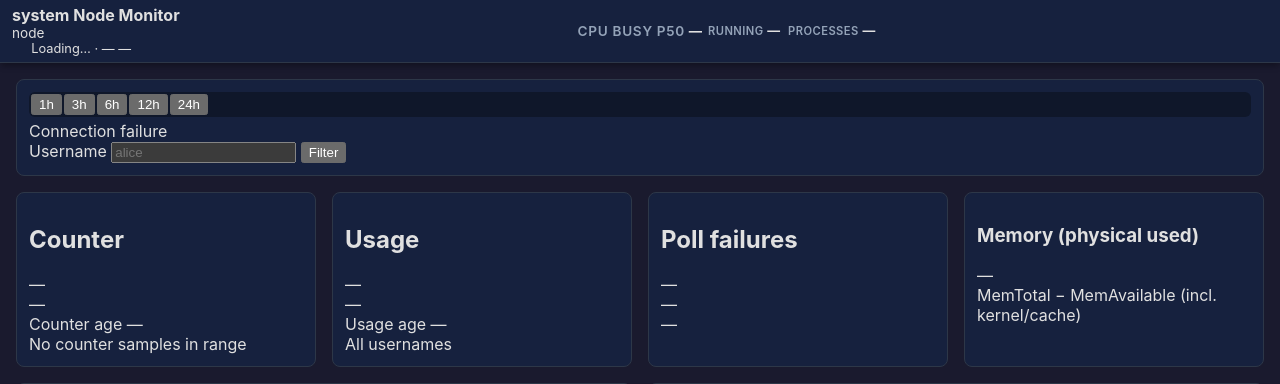
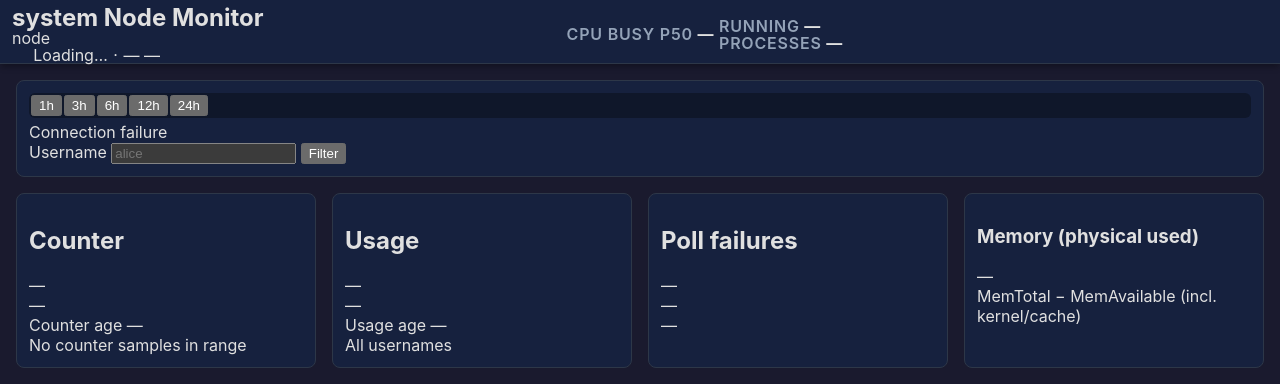
Before and after one commit to jtchilders/node-monitor, a FastAPI app: page / in a window 1280 px wide. Shown: the top 384 px of the page. Run offline with FastAPI, Linux system fonts and the light colour scheme; data that the repository does not hold is empty; some libraries are stand-ins or nearby versions.

Commit message:
fix(web/header): restore base typography (no reductions), two-row identity grid, visible/contained, overflow:visible; fix test assertions

```diff
--- a/node_monitor/web/static/styles.css
+++ b/node_monitor/web/static/styles.css
@@ -28,14 +28,12 @@ body {
 .detail-panel { min-width: 0; }
 .header-identity,
 .header-hero,
-.header-stats { margin-top: 0; margin-bottom: 0; line-height: 1.25; overflow: hidden; }
-.header-identity h1 { margin: 0; font-size: 1rem; line-height: 1.2; }
-.header-node { margin: 0; font-size: .85rem; line-height: 1.2; }
-.connection-line { margin: 0; font-size: .8rem; line-height: 1.2; white-space: nowrap; overflow: hidden; text-overflow: ellipsis; }
-.header-hero { text-align: center; font-size: .85rem; margin: 0; }
-.header-stats { display: flex; gap: .5rem; margin: 0; font-size: .8rem; align-items: center; }
-.header-stat { margin: 0; line-height: 1.2; }
-.header-stat .metric-label { font-size: .7rem; letter-spacing: .04em; }
+.header-stats { margin-top: 0; margin-bottom: 0; line-height: 1.1; }
+.header-identity { display: grid; grid-template-rows: auto auto; gap: 0; align-items: center; font-size: 16px; }
+.header-identity h1 { margin: 0; line-height: 1.0; font-size: 24px; }
+.header-identity .header-node,
+.header-identity .connection-line { margin: 0; line-height: 1.1; font-size: inherit; white-space: nowrap; }
+.header-identity > div:nth-child(n+2) { display: inline-flex; gap: .35rem; align-items: center; }
 
 .dashboard-header {
   position: sticky;
@@ -43,7 +41,7 @@ body {
   z-index: 100;
   min-height: 40px;
   max-height: 64px;
-  overflow: hidden; /* keep header contents within 64px; prevent intercept */
+  overflow: visible;
   display: grid;
   grid-template-columns: minmax(0, 1fr) auto minmax(0, 1fr);
   align-items: center;
```
Also changed, not shown: tests/browser/test_dashboard_states.py (+11 -5 lines).
